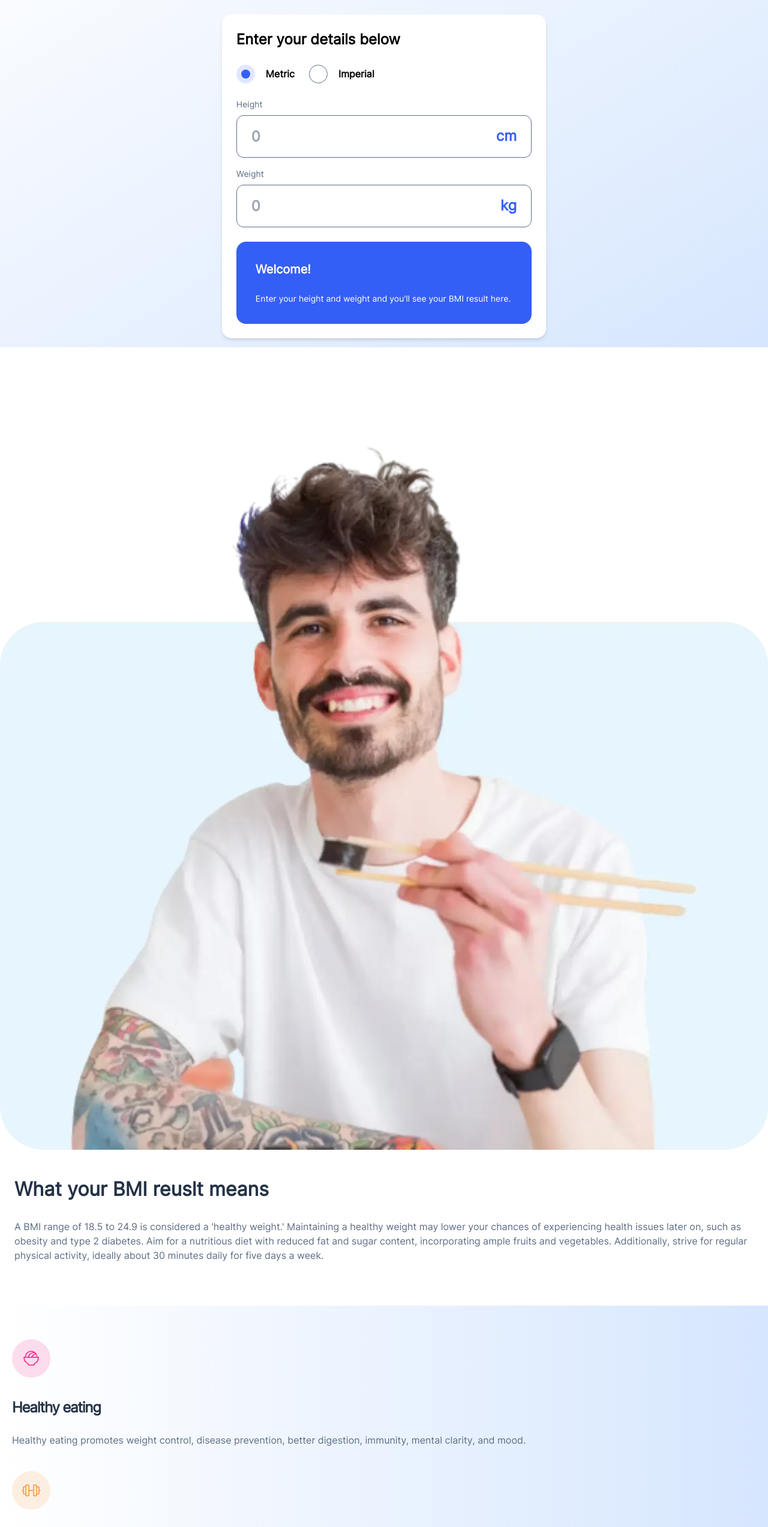
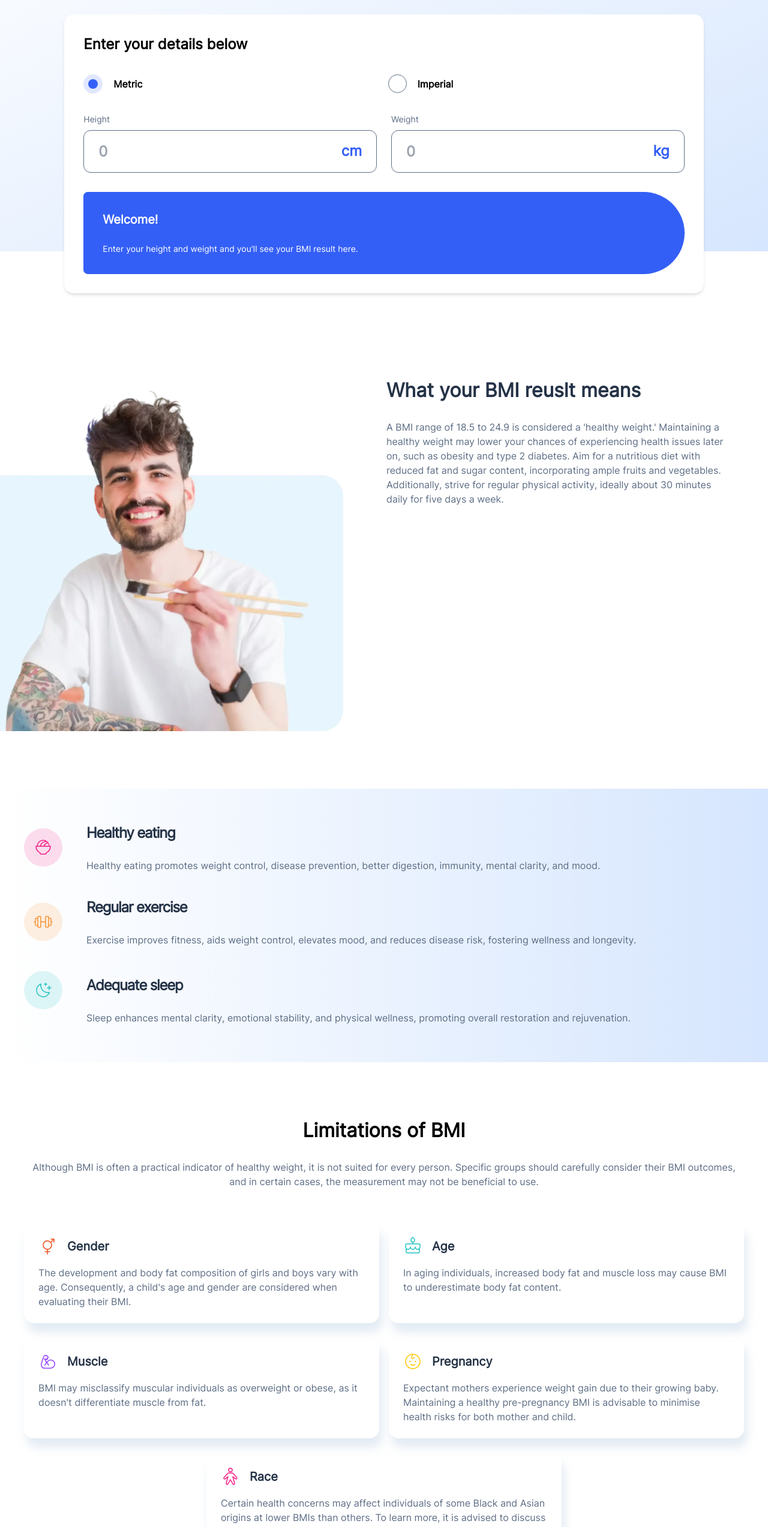
Before and after one commit to ubcyukiny/bmi-calculator, a React (Vite) app: page / in a window 1280 px wide. Shown: the part 221-2767 px from the top of the page at 60% size. Built offline with nearby package versions, Linux system fonts and the light colour scheme.

Commit message:
Added responsive web design for tablet sizes

```diff
--- a/src/App.jsx
+++ b/src/App.jsx
@@ -6,7 +6,7 @@ import Tips from './components/Tips';
 
 function App() {
   return (
-    <div className='bg-gradient-to-br from-[rgba(214,252,254,0)] to-[rgba(214,230,254,100)] h-screen font-inter'>
+    <div className='bg-gradient-to-br from-[rgba(214,252,254,0)] to-[rgba(214,230,254,100)] h-[40rem] font-inter'>
       <Calculator />
       <ResultsMeaning />
       <Tips />
--- a/src/components/Calculator.jsx
+++ b/src/components/Calculator.jsx
@@ -33,7 +33,7 @@ const Calculator = () => {
   }, [currWeightLbs]);
 
   return (
-    <section className='flex flex-col items-center px-6 pt-8 gap-6 mb-16'>
+    <section className='flex flex-col items-center px-6 pt-8 gap-6 mb-16 md:px-10  '>
       <img src={logo} alt='' className='size-10' />
       <h1 className='text-gunmetal font-semibold text-5xl leading-[1.1] tracking-[-.05] text-center '>
         Body Mass Index Calculator
@@ -44,14 +44,14 @@ const Calculator = () => {
         healthy weight, it offers a valuable starting point to evaluate your
         overall health and well-being.
       </p>
-      <div className='flex flex-col bg-white rounded-2xl p-6 gap-6 shadow-md '>
+      <div className='flex flex-col bg-white rounded-2xl p-6 gap-6 shadow-md md:p-8 md:gap-8'>
         <h3 className='text-[1.5rem] tracking-[-.05] font-semibold'>
           Enter your details below
         </h3>
-        <div className='flex-row flex gap-6 text-base font-semibold '>
-          <div className='flex content-center gap-[18px] items-center '>
+        <div className='flex-row flex gap-6 text-base font-semibold justify-between w-full'>
+          <div className='flex content-center gap-[1.125rem] items-center  flex-grow'>
             <button
-              className={`relative ${activeUnit === 'metric' ? 'size-[31px] rounded-full bg-systemBlue/15' : 'border border-darkElectricBlue size-[31px] rounded-full hover:border-systemBlue'}`}
+              className={`relative ${activeUnit === 'metric' ? 'size-[2rem] rounded-full bg-systemBlue/15' : 'border border-darkElectricBlue size-[2rem] rounded-full hover:border-systemBlue'}`}
               onClick={() => {
                 setActiveUnit('metric');
                 setBMI(-1);
@@ -63,14 +63,14 @@ const Calculator = () => {
               }}
             >
               <div
-                className={`${activeUnit === 'metric' ? 'absolute  inset-0 m-auto rounded-full size-[15px] bg-systemBlue/100 z-10' : ''}`}
+                className={`${activeUnit === 'metric' ? 'absolute  inset-0 m-auto rounded-full size-[1rem] bg-systemBlue/100 z-10' : ''}`}
               ></div>
             </button>
-            Metric
+            <div className='py-1'>Metric</div>
           </div>
-          <div className='flex content-center gap-[18px] items-center'>
+          <div className='flex content-center gap-[1.125rem] items-center  flex-grow'>
             <button
-              className={`relative ${activeUnit === 'imperial' ? 'size-[31px] rounded-full bg-systemBlue/15' : 'border hover:border-systemBlue border-darkElectricBlue size-[31px] rounded-full'}`}
+              className={`relative ${activeUnit === 'imperial' ? 'size-[2rem] rounded-full bg-systemBlue/15' : 'border hover:border-systemBlue border-darkElectricBlue size-[31px] rounded-full'}`}
               onClick={() => {
                 setActiveUnit('imperial');
                 setBMI(-1);
@@ -82,18 +82,19 @@ const Calculator = () => {
               }}
             >
               <div
-                className={`${activeUnit === 'imperial' ? 'absolute  inset-0 m-auto rounded-full size-[15px] bg-systemBlue/100 z-10' : ''}`}
+                className={`${activeUnit === 'imperial' ? 'absolute inset-0 m-auto rounded-full size-[1rem] bg-systemBlue/100 z-10' : ''}`}
               ></div>
             </button>
-            Imperial
+            <div className='py-1'>Imperial</div>
           </div>
         </div>
-        <form className='flex flex-col'>
-          <label className='text-[14px] leading-normal text-[#5e6e85] pb-2 '>
+        <form className='flex flex-col gap-4 md:flex-row md:gap-6'>
+          <div className='flex flex-col basis-1/2'>
+            <label className='text-[.875rem] leading-normal text-[#5e6e85] pb-2 '>
               Height
             </label>
             {activeUnit === 'metric' ? (
-            <div className='px-6 py-5 border rounded-xl focus-within:border-systemBlue border-darkElectricBlue mb-4 text-gunmetal justify-between font-semiBold flex flex-row gap-6 font-semibold text-[1.5rem] leading-none'>
+              <div className='px-6 py-5 border rounded-xl focus-within:border-systemBlue border-darkElectricBlue text-gunmetal justify-between font-semiBold flex flex-row gap-6 font-semibold text-[1.5rem] leading-none'>
                 <input
                   className='w-full flex-grow  focus:outline-none'
                   type='number'
@@ -105,7 +106,7 @@ const Calculator = () => {
                 <span className='text-systemBlue content-center'>cm</span>
               </div>
             ) : (
-            <div className='flex flex-row gap-4 mb-4'>
+              <div className='flex flex-row gap-4'>
                 <div className='px-6 py-5 border rounded-xl focus-within:border-systemBlue border-darkElectricBlue font-semibold text-gunmetal justify-between flex flex-row gap-1 text-[1.5rem] leading-none'>
                   <input
                     className='w-full flex-grow focus:outline-none'
@@ -130,8 +131,10 @@ const Calculator = () => {
                 </div>
               </div>
             )}
+          </div>
 
-          <label className='text-[14px] leading-normal text-[#5e6e85] pb-2'>
+          <div className='flex flex-col basis-1/2'>
+            <label className='text-[.875rem] leading-normal text-[#5e6e85] pb-2'>
               Weight
             </label>
             {activeUnit === 'metric' ? (
@@ -168,14 +171,15 @@ const Calculator = () => {
                 <span className='text-systemBlue content-center'>lbs</span>
               </div>
             )}
+          </div>
         </form>
         <div
-          className={`${BMI == -1 ? 'bg-systemBlue' : BMI < 18.5 ? 'bg-amber-500' : BMI > 24.9 ? (BMI > 30 ? 'bg-red-600' : 'bg-amber-500') : 'bg-green-500'} text-white rounded-2xl p-8 gap-6`}
+          className={`${BMI == -1 ? 'bg-systemBlue' : BMI < 18.5 ? 'bg-amber-500' : BMI > 24.9 ? (BMI > 30 ? 'bg-red-600' : 'bg-amber-500') : 'bg-green-500'} text-white rounded-2xl p-8 gap-6 md:rounded-l-[1rem] md:rounded-custom`}
         >
           {BMI === -1 ? (
             <>
               <span className='text-xl font-semibold'>Welcome! </span>
-              <p className='text-[14px] leading-normal font-normal mt-6'>
+              <p className='text-[.875rem] leading-normal font-normal mt-6'>
                 Enter your height and weight and you'll see your BMI result
                 here.
               </p>
@@ -187,7 +191,7 @@ const Calculator = () => {
                 {BMI}
               </span>
               {/* underweight */}
-              <p className='text-[14px] leading-normal font-normal mt-6'>
+              <p className='text-[.875rem] leading-normal font-normal mt-6'>
                 {BMI < 18.5
                   ? "Your BMI suggests you're underweight."
                   : BMI > 24.9
--- a/src/components/Limitations.jsx
+++ b/src/components/Limitations.jsx
@@ -6,7 +6,7 @@ import raceIcon from '/assets/images/icon-race.svg';
 
 const Limitations = () => {
   return (
-    <section className='flex flex-col py-14 pr-7 px-5 gap-14'>
+    <section className='flex flex-col py-14 pr-7 px-5 gap-14 md:px-10 md:py-24'>
       <div>
         <h2 className=' text-center text-[2rem] font-semibold tracking-[-0.05] leading-[1.1] mb-8'>
           Limitations of BMI
@@ -18,8 +18,8 @@ const Limitations = () => {
           beneficial to use.
         </p>
       </div>
-      <div className='flex flex-col gap-4 text-darkElectricBlue'>
-        <div className='limitations-card'>
+      <div className='flex flex-col gap-4 text-darkElectricBlue md:grid md:grid-cols-4 md:grid-rows-3 md:gap-x-4 md:gap-y-6 '>
+        <div className='limitations-card md:col-span-2'>
           <div className='items-center flex flex-row gap-4'>
             <img src={genderIcon} alt='' className='size-8' />
             <h3 className='text-[1.25rem] font-semibold tracking-[-0.05] text-gunmetal'>
@@ -32,7 +32,7 @@ const Limitations = () => {
             evaluating their BMI.
           </p>
         </div>
-        <div className='limitations-card'>
+        <div className='limitations-card md:col-span-2'>
           <div className='items-center flex flex-row gap-4'>
             <img src={ageIcon} alt='' className='size-8' />
             <h3 className='text-[1.25rem] font-semibold tracking-[-0.05] text-gunmetal'>
@@ -44,7 +44,7 @@ const Limitations = () => {
             BMI to underestimate body fat content.
           </p>
         </div>
-        <div className='limitations-card'>
+        <div className='limitations-card  md:col-span-2'>
           <div className='items-center flex flex-row gap-4'>
             <img src={muscleIcon} alt='' className='size-8' />
             <h3 className='text-[1.25rem] font-semibold tracking-[-0.05] text-gunmetal'>
@@ -56,7 +56,7 @@ const Limitations = () => {
             it doesn't differentiate muscle from fat.
           </p>
         </div>
-        <div className='limitations-card'>
+        <div className='limitations-card  md:col-span-2'>
           <div className='items-center flex flex-row gap-4'>
             <img src={pregIcon} alt='' className='size-8' />
             <h3 className='text-[1.25rem] font-semibold tracking-[-0.05] text-gunmetal'>
@@ -70,7 +70,7 @@ const Limitations = () => {
             health risks for both mother and child.
           </p>
         </div>
-        <div className='limitations-card'>
+        <div className='limitations-card  md:col-span-2 md:col-start-2'>
           <div className='items-center flex flex-row gap-4'>
             <img src={raceIcon} alt='' className='size-8' />
             <h3 className='text-[1.25rem] font-semibold tracking-[-0.05] text-gunmetal'>
--- a/src/components/ResultsMeaning.jsx
+++ b/src/components/ResultsMeaning.jsx
@@ -2,8 +2,8 @@ import eatingPic from '/assets/images/image-man-eating.webp';
 
 const ResultsMeaning = () => {
   return (
-    <section className='flex flex-col pt-20 gap-12 pb-[4.5rem]'>
-      <img src={eatingPic} alt='' className='w-screen' />
+    <section className='flex flex-col pt-20 gap-12 pb-[4.5rem] md:flex-row md:pr-10 md:pb-24'>
+      <img src={eatingPic} alt='' className='w-screen md:w-1/2 md:ml-[-3rem]' />
       <div className='flex flex-col gap-8 mx-6'>
         <h2 className='font-semibold text-gunmetal text-[2rem] leading-[1.1] tracking-[-5%]'>
           What your BMI reuslt means
--- a/src/components/Tips.jsx
+++ b/src/components/Tips.jsx
@@ -4,9 +4,10 @@ import sleepIcon from '/assets/images/icon-sleep.svg';
 
 const Tips = () => {
   return (
-    <section className='flex flex-col py-14 pr-7 px-5 gap-10 bg-gradient-to-r from-[rgba(214,252,254,0)] to-[rgba(214,230,254,100)] h-auto'>
+    <section className='flex flex-col py-14 pr-7 px-5 gap-10 bg-gradient-to-r from-[rgba(214,252,254,0)] to-[rgba(214,230,254,100)] h-auto md:px-10 md:gap-10'>
+      <div className=' flex flex-col gap-8 md:flex md:flex-row md:gap-10 md:items-center'>
+        <img src={eatingIcon} alt='' className='size-16 ' />
         <div>
-        <img src={eatingIcon} alt='' className='size-16 mb-8' />
           <h2 className='text-gunmetal text-[1.5rem] mb-6 font-semibold tracking-tighter'>
             Healthy eating
           </h2>
@@ -15,8 +16,10 @@ const Tips = () => {
             digestion, immunity, mental clarity, and mood.
           </p>
         </div>
+      </div>
+      <div className=' flex flex-col gap-8 md:flex md:flex-row md:gap-10 md:items-center'>
+        <img src={exerciseIcon} alt='' className='size-16 ' />
         <div>
-        <img src={exerciseIcon} alt='' className='size-16 mb-8' />
           <h2 className='text-gunmetal text-[1.5rem] mb-6 font-semibold tracking-tighter'>
             Regular exercise
           </h2>
@@ -25,8 +28,10 @@ const Tips = () => {
             reduces disease risk, fostering wellness and longevity.
           </p>
         </div>
+      </div>
+      <div className=' flex flex-col gap-8 md:flex md:flex-row md:gap-10 md:items-center'>
+        <img src={sleepIcon} alt='' className='size-16 mb-8' />
         <div>
-        <img src={sleepIcon} alt='' className='size-16 mb-8' />
           <h2 className='text-gunmetal text-[1.5rem] mb-6 font-semibold tracking-tighter'>
             Adequate sleep
           </h2>
@@ -35,6 +40,7 @@ const Tips = () => {
             wellness, promoting overall restoration and rejuvenation.
           </p>
         </div>
+      </div>
     </section>
   );
 };
--- a/tailwind.config.js
+++ b/tailwind.config.js
@@ -11,6 +11,9 @@ export default {
       fontFamily: {
         inter: ['"Inter"', 'sans-serif'],
       },
+      borderRadius: {
+        custom: '16px 149px 149px 16px',
+      },
     },
   },
   plugins: [],
```
Lines whose indentation alone changed are shown as unchanged.
